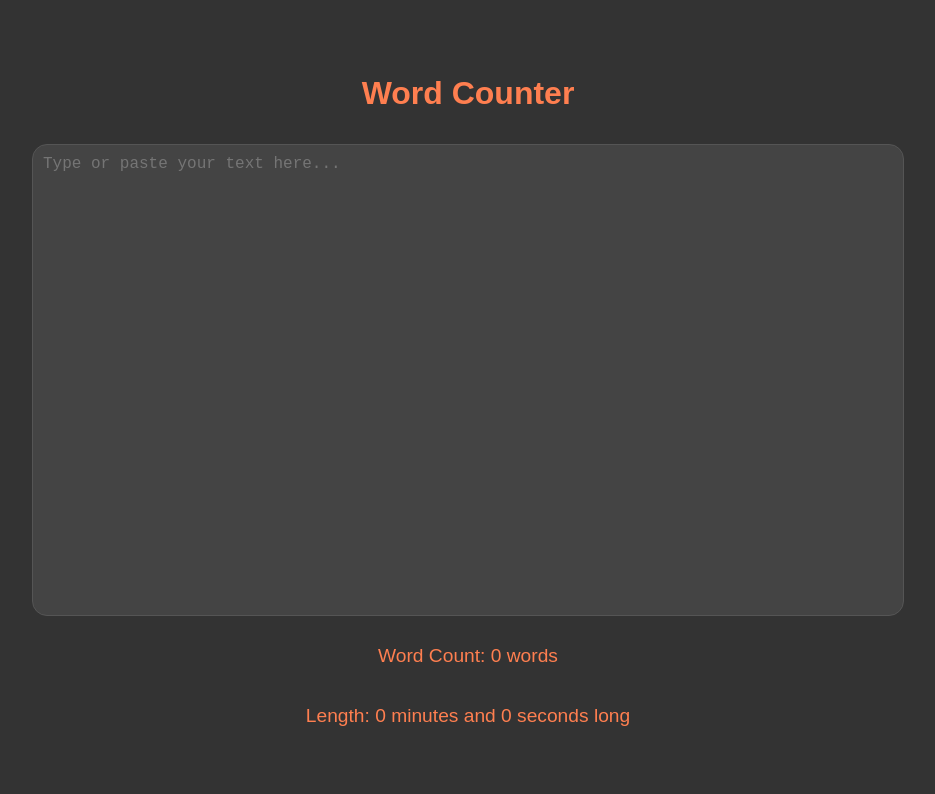
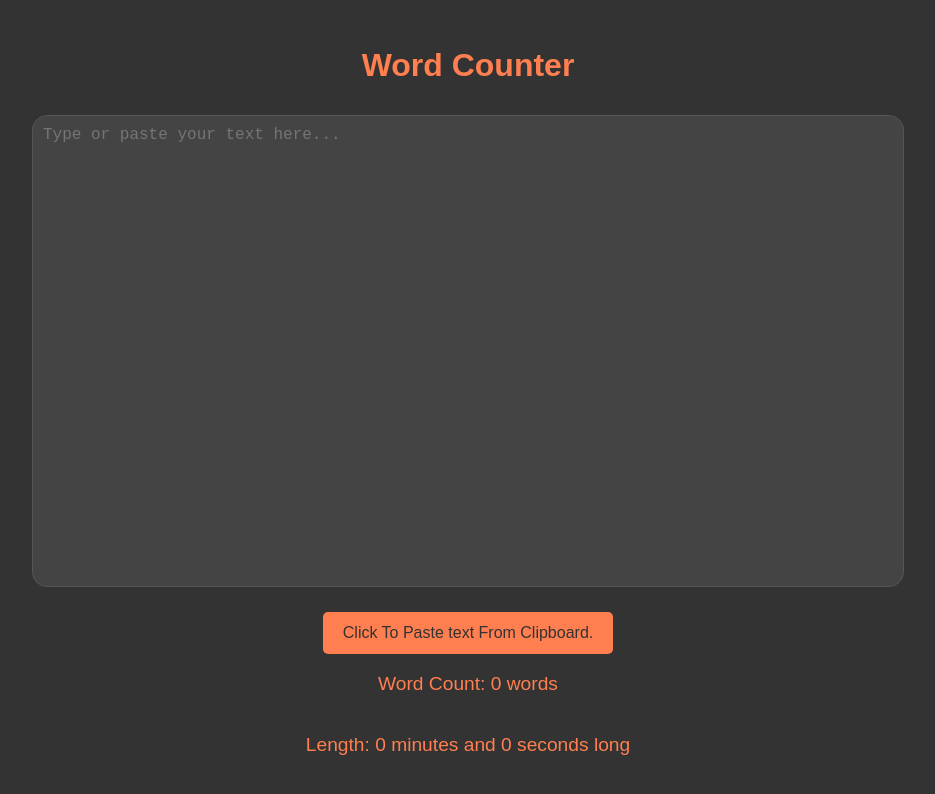
Before and after one commit to bibinwithab/count-it, a React (Vite) app: page / in a window 1280 px wide. Shown: the top 794 px of the page, without its empty margins (172-1107 px from the left). Built offline with nearby package versions, Linux system fonts and the light colour scheme.

Commit message:
style update

```diff
--- a/src/App.jsx
+++ b/src/App.jsx
@@ -10,6 +10,15 @@ function App() {
     setText(event.target.value);
   };
 
+  const handlePasteButton = async () => {
+    try {
+      const clipboardText = await navigator.clipboard.readText();
+      setText(clipboardText);
+    } catch (error) {
+      console.error("Failed to Paste text from Clipboard" + error);
+    }
+  };
+
   return (
     <>
       <div className="Container">
@@ -19,6 +28,9 @@ function App() {
           value={text}
           onChange={handleChange}
         />
+        <button onClick={handlePasteButton}>
+          Click To Paste text From Clipboard.
+        </button>
         <WordCounter text={text} />
         <LengthGuesser text={text} />
       </div>
--- a/src/index.css
+++ b/src/index.css
@@ -4,6 +4,7 @@ body {
     font-family: 'Arial', sans-serif;
     background-color: #333;
     color: #fff;
+    overflow: hidden;
   }
 
   .Container {
@@ -36,9 +37,28 @@ body {
     border-radius: 15px;
   }
 
+  button {
+    margin-top: 15px;;
+    padding: 12px 20px;
+    font-size: 16px;
+    background-color: coral;
+    color: #333;
+    border: none;
+    border-radius: 5px;
+    cursor: pointer;
+    transition: background-color 0.3s ease;
+  }
+
+  button:hover {
+    background-color: #ff6347; /* Darker coral on hover */
+  }
+
   @media (max-width: 600px) {
     textarea {
       width: 85%; /* Adjust width for smaller screens */
       font-size: 18px; /* Adjust font-size for smaller screens */
     }
+    bottom {
+      width: 85%;
+    }
   }
```
